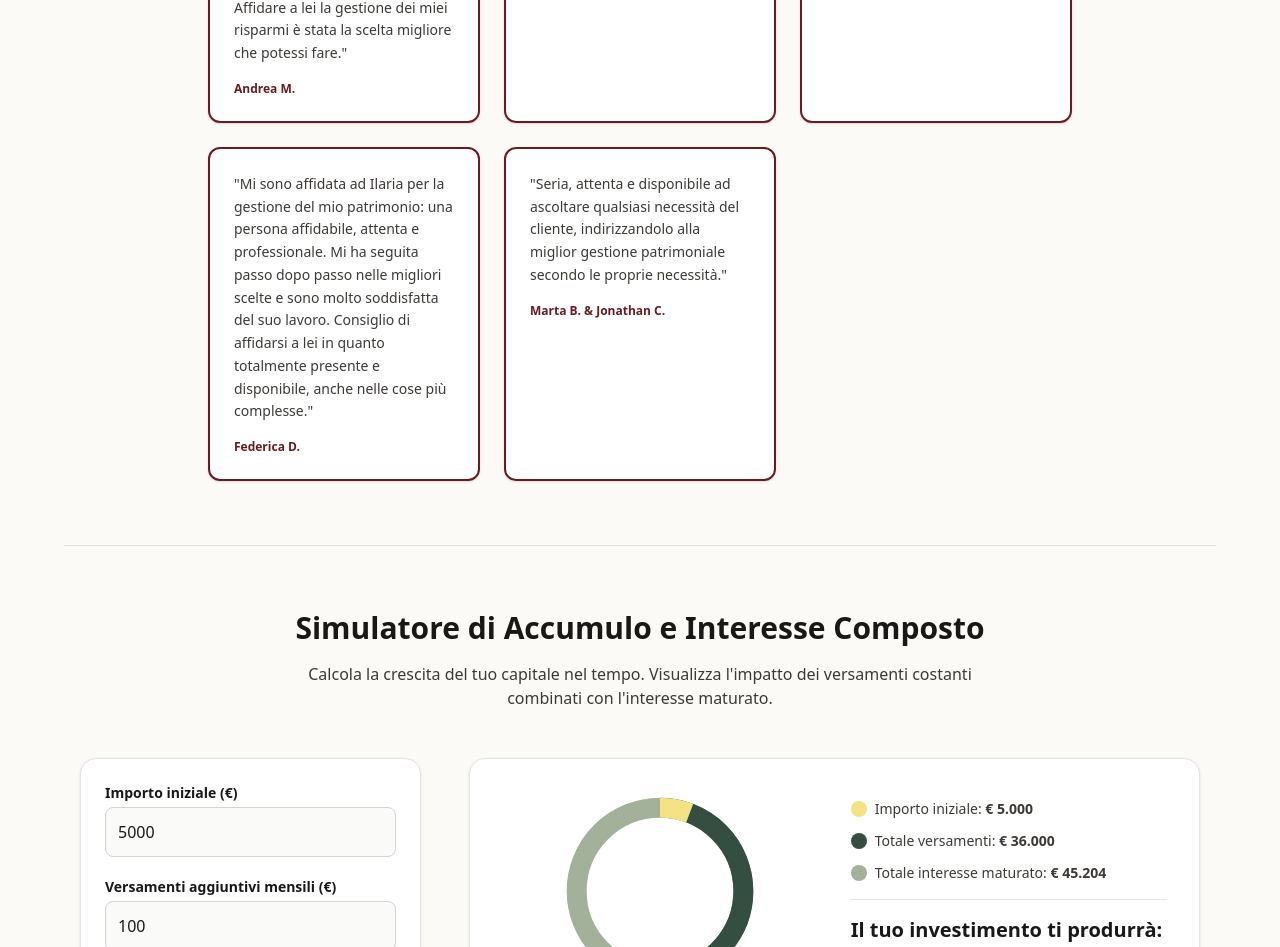
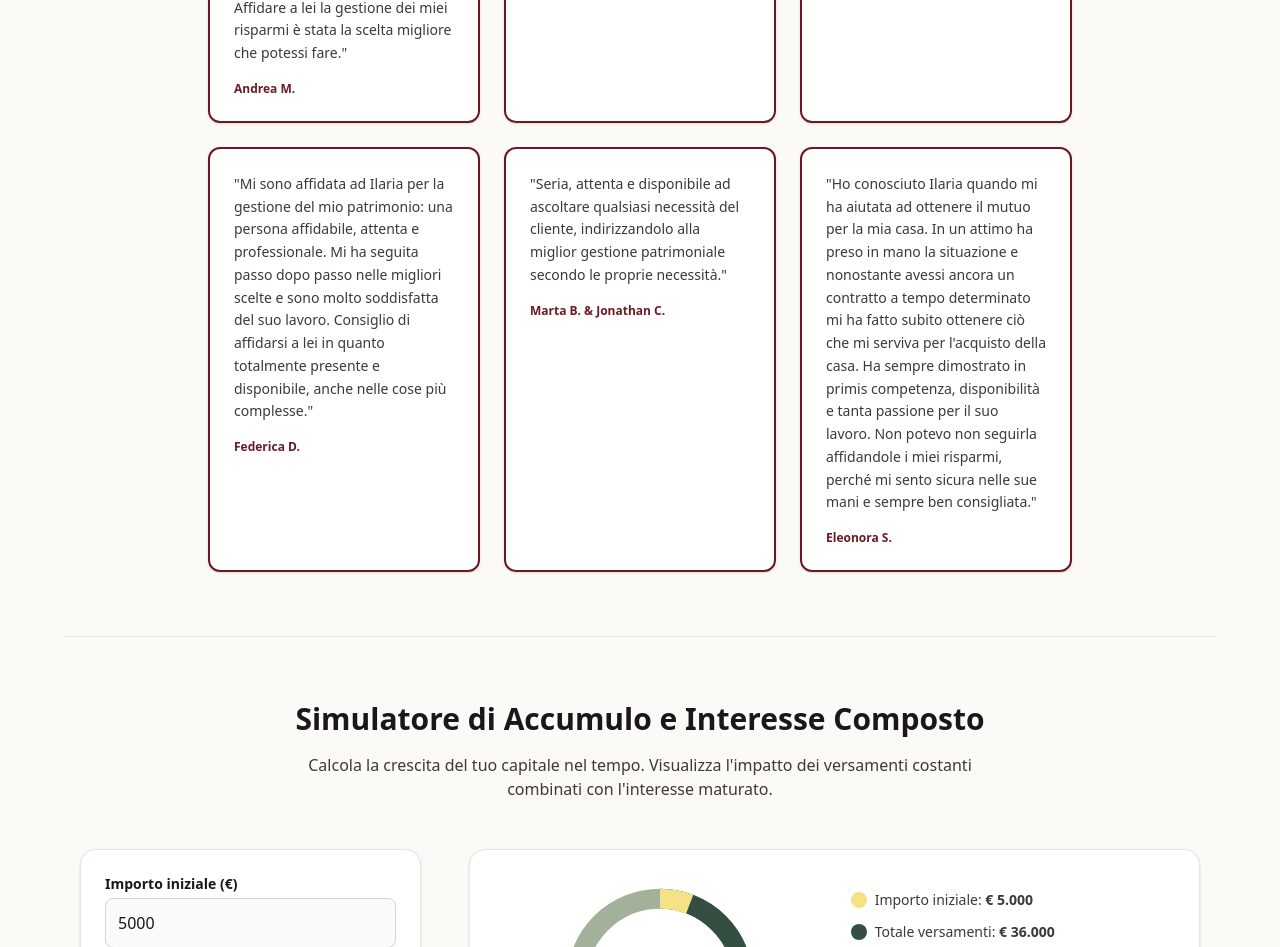
Before and after one commit to alebaia81/ilariafruchi, a React (Vite) app: page /cremona in a window 1280 px wide. Shown: the part 2171-3118 px from the top of the page. Built offline with nearby package versions, Linux system fonts and the light colour scheme; the HTML template or start-up script is replaced by a standard one.

Commit message:
feat: aggiunto feedback di Eleonora S. ai testimonial

```diff
--- a/src/components/TrustTestimonials.tsx
+++ b/src/components/TrustTestimonials.tsx
@@ -18,6 +18,10 @@ const testimonials = [
   {
     text: "Seria, attenta e disponibile ad ascoltare qualsiasi necessità del cliente, indirizzandolo alla miglior gestione patrimoniale secondo le proprie necessità.",
     author: "Marta B. & Jonathan C."
+  },
+  {
+    text: "Ho conosciuto Ilaria quando mi ha aiutata ad ottenere il mutuo per la mia casa. In un attimo ha preso in mano la situazione e nonostante avessi ancora un contratto a tempo determinato mi ha fatto subito ottenere ciò che mi serviva per l'acquisto della casa. Ha sempre dimostrato in primis competenza, disponibilità e tanta passione per il suo lavoro. Non potevo non seguirla affidandole i miei risparmi, perché mi sento sicura nelle sue mani e sempre ben consigliata.",
+    author: "Eleonora S."
   }
 ];
 
```
Also changed, not shown: 1 other file (tests, documents, lock files or other folders).
